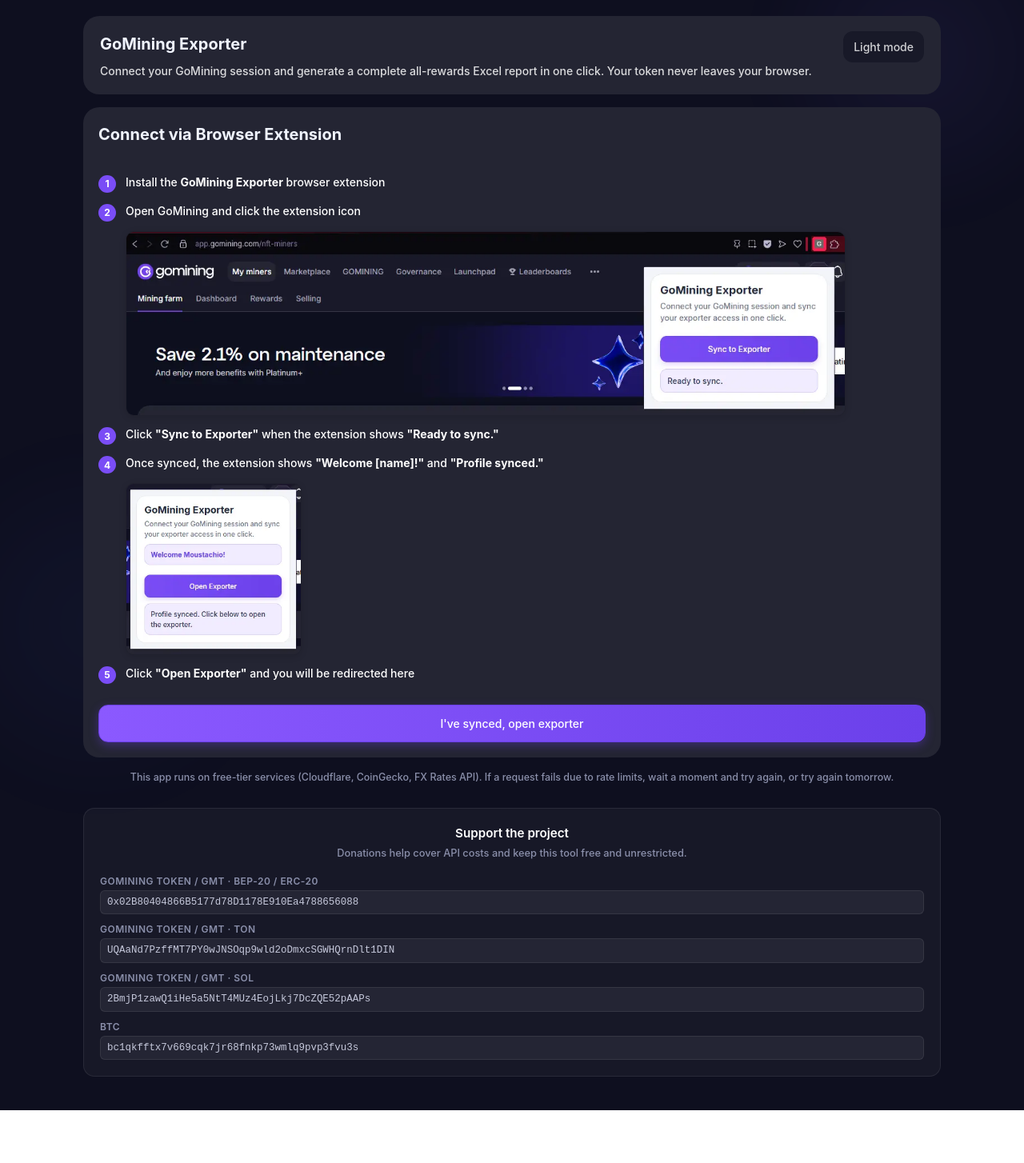
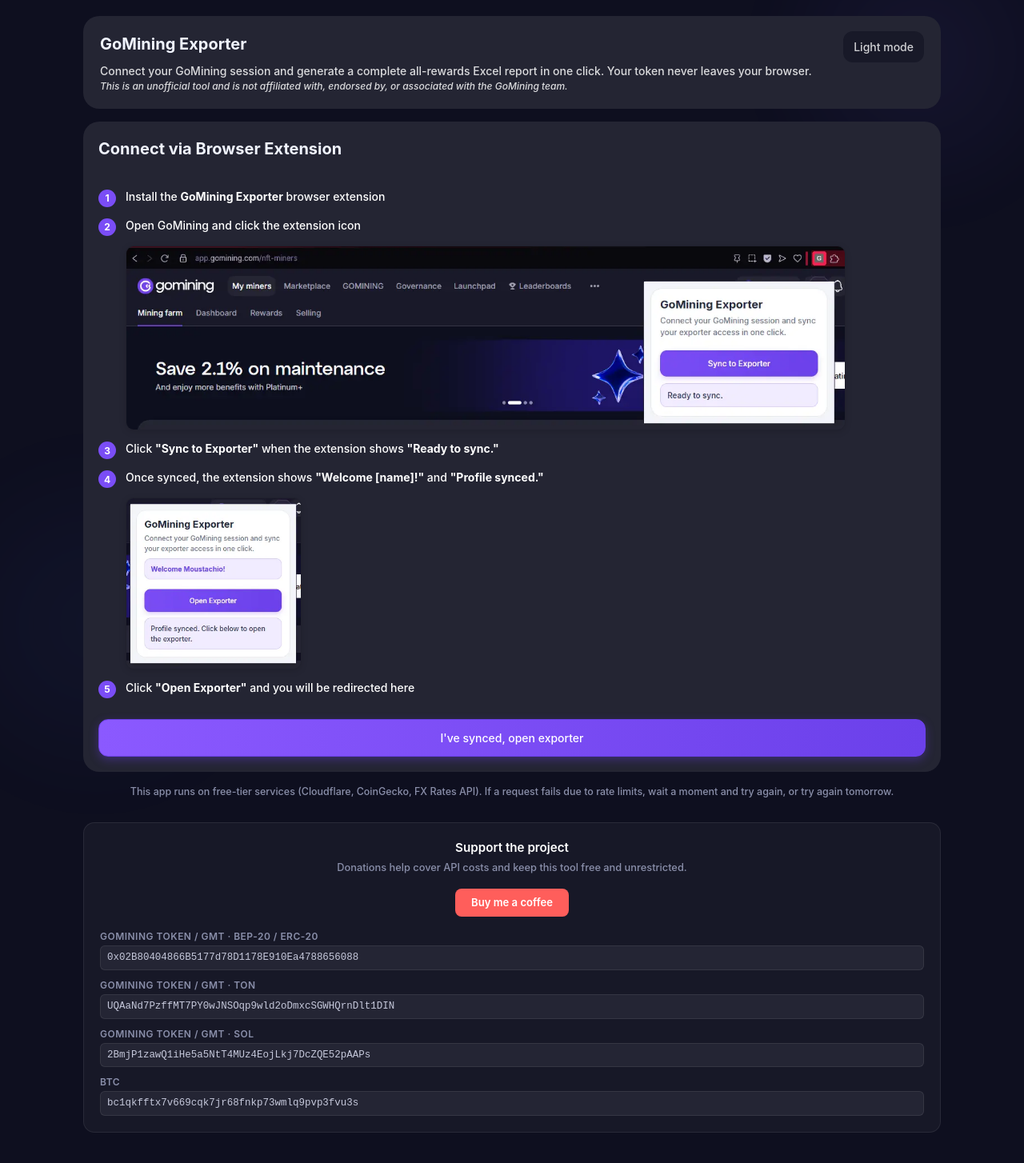
Before and after one commit to JoseGouveia9/RewardTrackr, a React (Vite) app: page / in a window 1280 px wide. Shown: the top 1454 px of the page at 80% size. Before the commit the page ends 1388 px from the top, so only its background shows below. Built offline with nearby package versions, Linux system fonts and the light colour scheme.

Commit message:
feat: add unofficial disclaimer and Ko-fi donation button

```diff
--- a/src/app/App.css
+++ b/src/app/App.css
@@ -107,6 +107,13 @@ h3,
   font-size: inherit;
   font-weight: inherit;
   line-height: inherit;
+}
+
+.unofficial-notice {
+  margin: 8px 0 0;
+  font-size: 0.75rem;
+  color: #9fa5be;
+  font-style: italic;
 }
 
 .panel {
--- a/src/app/App.tsx
+++ b/src/app/App.tsx
@@ -69,6 +69,10 @@ function App() {
           <p className="hero-subtitle">
             Connect your GoMining session and generate a complete all-rewards Excel report in one
             click. Your token never leaves your browser.
+          </p>
+          <p className="unofficial-notice">
+            This is an unofficial tool and is not affiliated with, endorsed by, or associated with
+            the GoMining team.
           </p>
         </header>
 
--- a/src/components/donate-section.css
+++ b/src/components/donate-section.css
@@ -17,6 +17,23 @@
   margin: 0 0 16px;
   font-size: 0.8rem;
   color: #8a8faa;
+}
+
+.kofi-btn {
+  display: inline-block;
+  margin-bottom: 16px;
+  padding: 8px 20px;
+  background: #ff5e5b;
+  color: #fff;
+  font-size: 0.82rem;
+  font-weight: 600;
+  border-radius: 8px;
+  text-decoration: none;
+  transition: opacity 0.15s;
+}
+
+.kofi-btn:hover {
+  opacity: 0.85;
 }
 
 .donate-addresses {
--- a/src/components/donate-section.tsx
+++ b/src/components/donate-section.tsx
@@ -8,6 +8,14 @@ export const DonateSection = memo(function DonateSection() {
       <p className="donate-sub">
         Donations help cover API costs and keep this tool free and unrestricted.
       </p>
+      <a
+        className="kofi-btn"
+        href="https://ko-fi.com/moustachio"
+        target="_blank"
+        rel="noopener noreferrer"
+      >
+        Buy me a coffee
+      </a>
       <div className="donate-addresses">
         <div className="donate-group">
           <span className="donate-label">GOMINING Token / GMT · BEP-20 / ERC-20</span>
```
Also changed, not shown: 1 other file (tests, documents, lock files or other folders).
